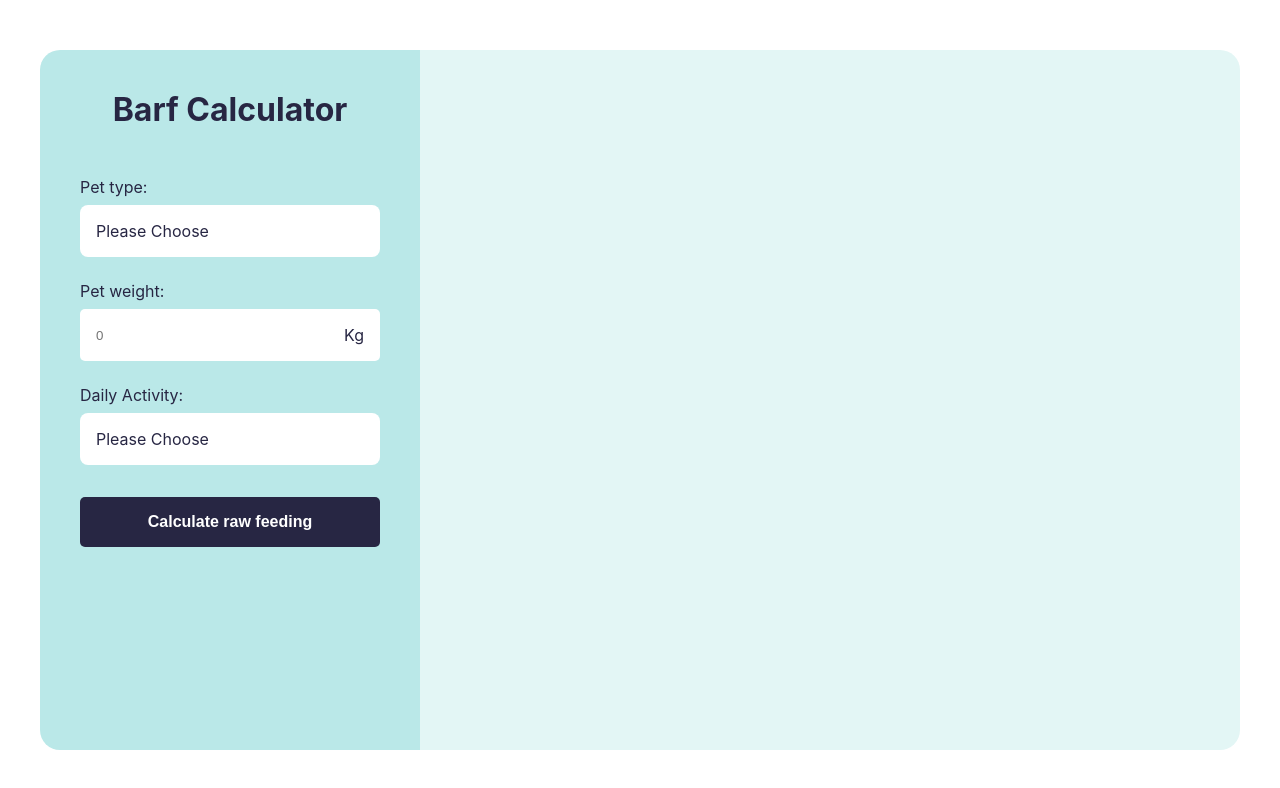
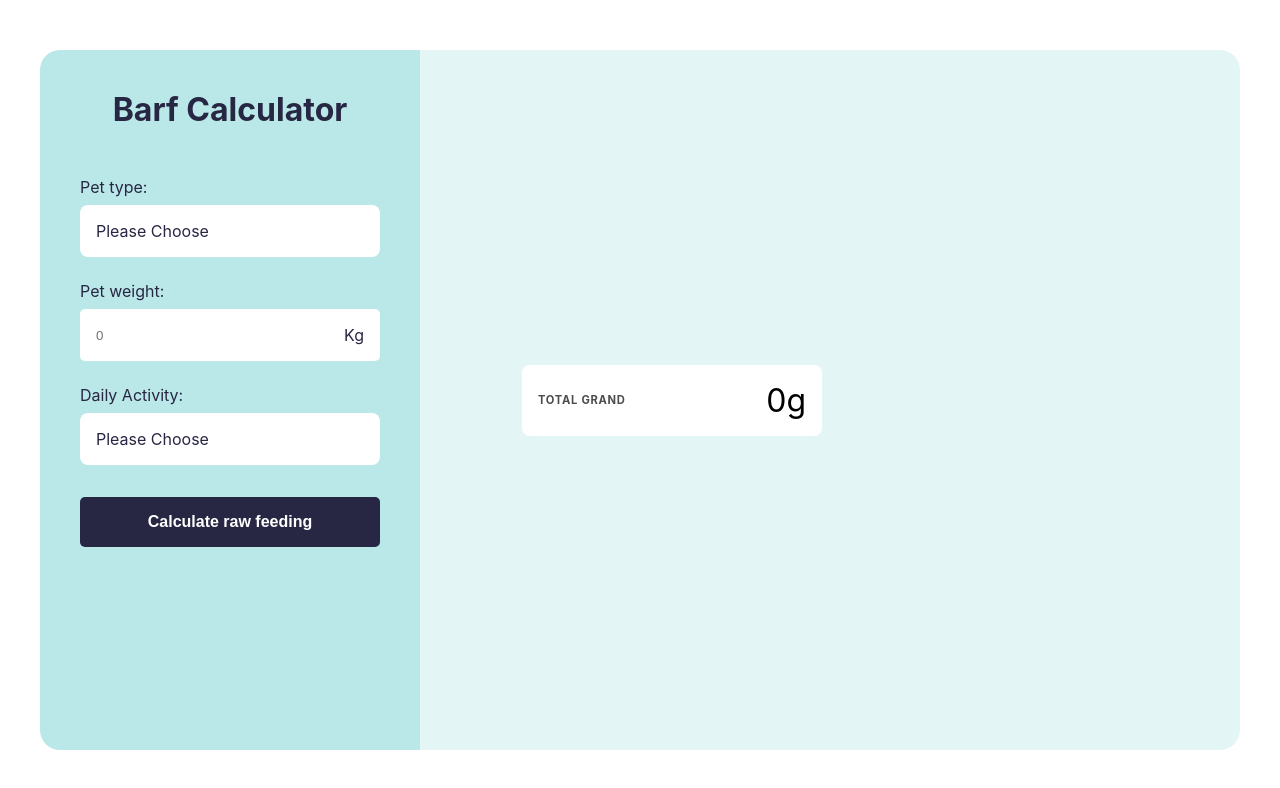
Before and after one commit to rubencsepke/react-barf-calculator, a React (Create React App) app: page / in a window 1280 px wide. Shown: the top 788 px of the page. Built offline with nearby package versions, Linux system fonts and the light colour scheme.

Commit message:
Created json files, added info component for results

```diff
--- a/src/App.js
+++ b/src/App.js
@@ -1,4 +1,4 @@
-import React, {useState, useEffect} from 'react';
+import React, {useState} from 'react';
 import Sidebar from './components/Sidebar';
 import Info from './components/Info';
 import Input from './components/form/Input'
@@ -6,34 +6,19 @@ import Select from './components/form/Select'
 
 import './css/app.css';
 
+import petTypes from './data/petTypes.json';
+import dailyActivities from './data/dailyActivities.json';
+import requirements from './data/requirements.json';
+
 const App = () => {
 
-  const [petTypes, setPetTypes] = useState([]);
   const [selectedPetType, setSelectedPetType] = useState('Please Choose');
   const [weight, setWeight] = useState();
-  const [dailyActivity, setDailyActivity] = useState([]);
   const [selectedDailyActivity, setSelectedDailyActivity] = useState('Please Choose');
-  const [selectedDailyActivityId, setSelectedDailyActivityId] = useState(0);
+  const [selectedDailyActivityPercentage, setSelectedDailyActivityPercentage] = useState(0);
+  const [grandTotal, setGrandTotal] = useState(0);
+  const [showResults, setShowResults] = useState(false);
 
-  const fetchPetTypes = () => {
-    setPetTypes([
-      {id: 1, name: 'Puppy'},
-      {id: 2, name: 'Dog'},
-      {id: 3, name: 'Kitten'},
-      {id: 4, name: 'Cat'}
-    ]);
-  }
-
-  const fetchDailyActivities = () => {
-    setDailyActivity([
-      {id: 1, percentage: 1.5, name: 'Sedentary'},
-      {id: 2, percentage: 2, name: 'Low Activity'},
-      {id: 3, percentage: 2.5, name: 'Moderate Activity'},
-      {id: 4, percentage: 3, name: 'Active, Normal Intensity'},
-      {id: 5, percentage: 3.5, name: 'Active, Moderate Intensity'},
-      {id: 6, percentage: 4, name: 'Active, High Intensity'},
-    ]);
-  }
   const handleSelectedPetType = (name) => {
     setSelectedPetType(name);
   }
@@ -42,31 +27,29 @@ const App = () => {
     setWeight(e.target.value)
   }
 
-  const handleSelectedDailyActivity = (name) => {
+  const handleSelectedDailyActivity = (name, percentage) => {
     setSelectedDailyActivity(name);
+    setSelectedDailyActivityPercentage(percentage)
   }
 
-  const calculate = () => {
-
+  const calculate = (e) => {
+    e.preventDefault();
+    setGrandTotal(((selectedDailyActivityPercentage/100) * weight) * 1000);
+    setShowResults(true);
   }
-
-  useEffect(() => {
-    fetchPetTypes();
-    fetchDailyActivities();
-  }, []);
 
   return (
     <div className="container">
       <Sidebar>
         <h1 className="title">Barf Calculator</h1>
-        <form action="">
+        <form onSubmit={calculate}>
           <Select title="Pet type" data={petTypes} handleSelected={handleSelectedPetType} type="single" selectedValue={selectedPetType} />
           <Input title="Pet weight" weight={weight} handleWeight={handleWeight} />
-          <Select title="Daily Activity" data={dailyActivity} handleSelected={handleSelectedDailyActivity} type="multi" selectedValue={selectedDailyActivity} />
-          <button type="submit" className="submit" onClick={() => calculate()}>Calculate raw feeding</button>
+          <Select title="Daily Activity" data={dailyActivities} handleSelected={handleSelectedDailyActivity} type="multi" selectedValue={selectedDailyActivity} />
+          <button type="submit" className="submit">Calculate raw feeding</button>
         </form>
       </Sidebar>
-      <Info />
+      <Info showResults={showResults} grandTotal={grandTotal} requirements={requirements} />
     </div>
   );
 }
--- a/src/components/Info.js
+++ b/src/components/Info.js
@@ -1,11 +1,32 @@
 import React from 'react';
 import '../css/info.css';
 
-const Info = () => {
+const Info = ({showResults, grandTotal, requirements}) => {
   return (
     <div className="info">
+      <div className="info-content">
+        <div className="card">
+          <h6 className="card-title">Total grand</h6>
+          <span className="gram">{grandTotal}g</span>
+        </div>
+        {showResults && (
+          requirements.map(requirement => (
+            <div className="card">
+              <h6 className="card-title">{requirement.name}</h6>
+              <Gram grandTotal={grandTotal} percentage={requirement.percentage} />
+            </div>
+          ))
+        )}
+      </div>
     </div>
   )
 }
 
+const Gram = ({grandTotal, percentage}) => {
+  const value = (grandTotal / 100) * percentage;
+  return (
+    <span className="gram">{Math.round(value*100) / 100}g</span>
+  )
+}
+
 export default Info;
--- a/src/components/form/Select.js
+++ b/src/components/form/Select.js
@@ -33,7 +33,7 @@ const Options = ({optionType, options, handleSelected}) => {
   }
   if(optionType === 'multi') {
     const data = options.map(option => (
-      <li className="select-option" onClick={() => handleSelected(option.name)} key={option.id}>
+      <li className="select-option" onClick={() => handleSelected(option.name, option.percentage)} key={option.id}>
         <div>
           <span>{option.percentage}%</span> {option.name}
         </div>
--- a/src/css/info.css
+++ b/src/css/info.css
@@ -1,7 +1,41 @@
 @import "_variables.css";
 
 .info {
+  display: flex;
+  align-items: center;
+  justify-content: center;
   background: var(--light-blue-1);
   border-top-right-radius: 20px;
   border-bottom-right-radius: 20px;
 }
+
+.info .info-content {
+  display: grid;
+  grid-template-columns: repeat(2, 300px);
+  grid-gap: 16px;
+}
+
+.info .info-content .card {
+  display: flex;
+  flex-direction: row;
+  justify-content: space-between;
+  align-items: center;
+  background: var(--white);
+  padding: 16px;
+  border-radius: 8px;
+}
+
+.info .info-content .card .card-title {
+  display: inline-block;
+  width: 40%;
+  font-size: 0.7rem;
+  letter-spacing: 0.7px;
+  color: #4c4c4c;
+  text-transform: uppercase;
+  line-height: 1.5;
+}
+
+.info .info-content .card .gram {
+  display: inline-block;
+  font-size: 2rem;
+}
--- /dev/null
+++ b/src/data/dailyActivities.json
@@ -0,0 +1,8 @@
+[
+  {"id": 1, "percentage": 1.5, "name": "Sedentar"},
+  {"id": 2, "percentage": 2, "name": "Low Activit"},
+  {"id": 3, "percentage": 2.5, "name": "Moderate Activit"},
+  {"id": 4, "percentage": 3, "name": "Active, Normal Intensit"},
+  {"id": 5, "percentage": 3.5, "name": "Active, Moderate Intensit"},
+  {"id": 6, "percentage": 4, "name": "Active, High Intensit"}
+]
--- /dev/null
+++ b/src/data/petTypes.json
@@ -0,0 +1,6 @@
+[
+  {"id": 1, "name": "Puppy"},
+  {"id": 2, "name": "Dog"},
+  {"id": 3, "name": "Kitten"},
+  {"id": 4, "name": "Cat"}
+]
--- /dev/null
+++ b/src/data/requirements.json
@@ -0,0 +1,9 @@
+[
+  {"id": 1, "name": "Muscle Meat Requirements", "percentage": 70},
+  {"id": 2, "name": "Edible Bone Requirements", "percentage": 10},
+  {"id": 3, "name": "Liver Requirements", "percentage": 5},
+  {"id": 4, "name": "Other Organ Requirements", "percentage": 5},
+  {"id": 5, "name": "Vegetable Requirements", "percentage": 7},
+  {"id": 6, "name": "Seeds/Nuts Requirements", "percentage": 2},
+  {"id": 7, "name": "Fruit Requirements", "percentage": 1}
+]
```
